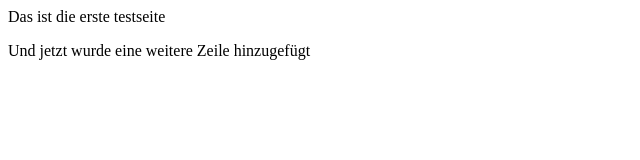
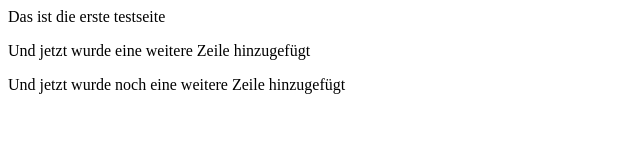
Before and after one commit to tbladesmaster/plesk, a plain HTML site: page index.html in a window 1280 px wide. Shown: the whole page, without its empty margins (0-640 px from the left). Drawn offline with Linux system fonts and the light colour scheme.

Commit message:
Update index.html
sadrfwart

```diff
--- a/index.html
+++ b/index.html
@@ -5,5 +5,6 @@
     <body>
         <p>Das ist die erste testseite</p>
         <p>Und jetzt wurde eine weitere Zeile hinzugefügt</p>
+                <p>Und jetzt wurde noch eine weitere Zeile hinzugefügt</p>
     </body>
 </html>
```
